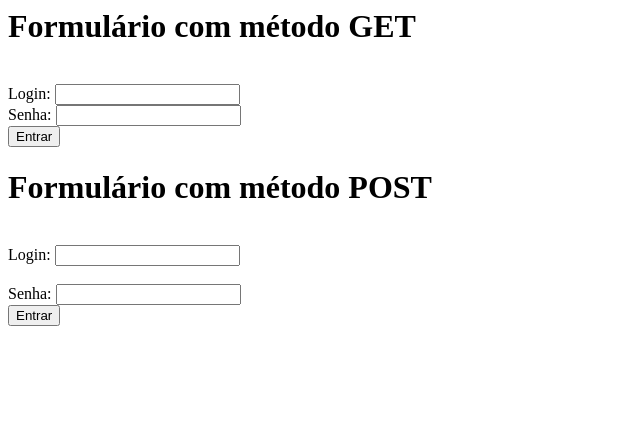
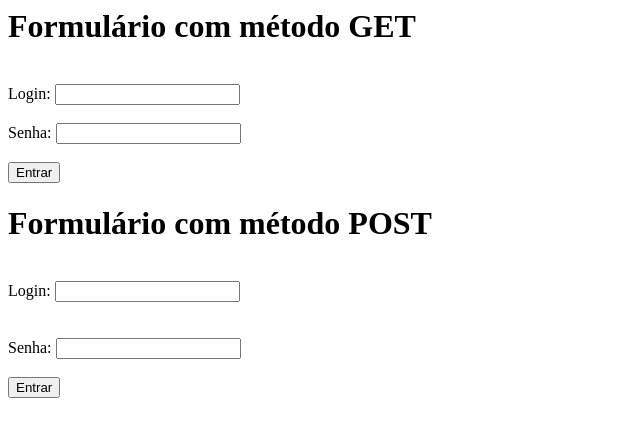
Before and after one commit to CEEMTI-BG-prof-Melissa/aula-05-13-05-lpw-isabelly-e-kaio, a plain HTML site: page index.html in a window 1280 px wide. Shown: the whole page, without its empty margins (0-640 px from the left). Drawn offline with Linux system fonts and the light colour scheme.

Commit message:
Update index.html

```diff
--- a/index.html
+++ b/index.html
@@ -6,22 +6,22 @@
             <h1>Formulário com método GET</h1>
             <form>
                   <br>
-                        Login: <input type="text">
+                        Login: <input type="text"><br>
                   <br>
-                        Senha: <input type="password">
+                        Senha: <input type="password"><br>
                   <br>
 
-                  <input type="button" value="Entrar">
+                  <input type="button" value="Entrar"><br>
             <h1>Formulário com método POST</h1>
             <form>
                   <br>
-                        Login: <input type="text">
+                        Login: <input type="text"><br>
                   <br>
                   <br>
-                        Senha: <input type="password">
+                        Senha: <input type="password"><br>
                   <br>
 
-                  <input type="button" value="Entrar">
+                  <input type="button" value="Entrar"><br>
             </form>
       </body>
 </html>
```
